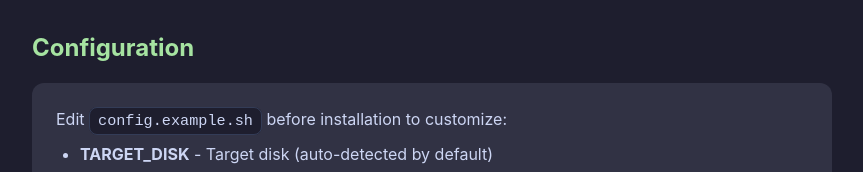
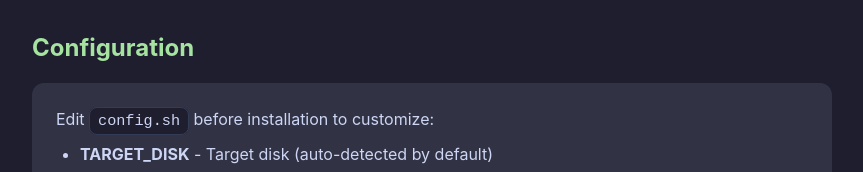
Before and after one commit to mggpie/void-installer, a plain HTML site: page index.html in a window 1280 px wide. Shown: the part 1303-1475 px from the top of the page, without its empty margins (208-1071 px from the left). Drawn offline with Linux system fonts and the light colour scheme.

Commit message:
Rename config.example.sh to config.sh

```diff
--- a/index.html
+++ b/index.html
@@ -97,7 +97,7 @@
         </div>
         <h2>Configuration</h2>
         <div class="phase">
-            <p>Edit <code style="display:inline;padding:0.25rem 0.5rem">config.example.sh</code> before installation to customize:</p>
+            <p>Edit <code style="display:inline;padding:0.25rem 0.5rem">config.sh</code> before installation to customize:</p>
             <ul>
                 <li><strong>TARGET_DISK</strong> - Target disk (auto-detected by default)</li>
                 <li><strong>HOSTNAME</strong> - System hostname</li>
```
Also changed, not shown: 4 other files.
